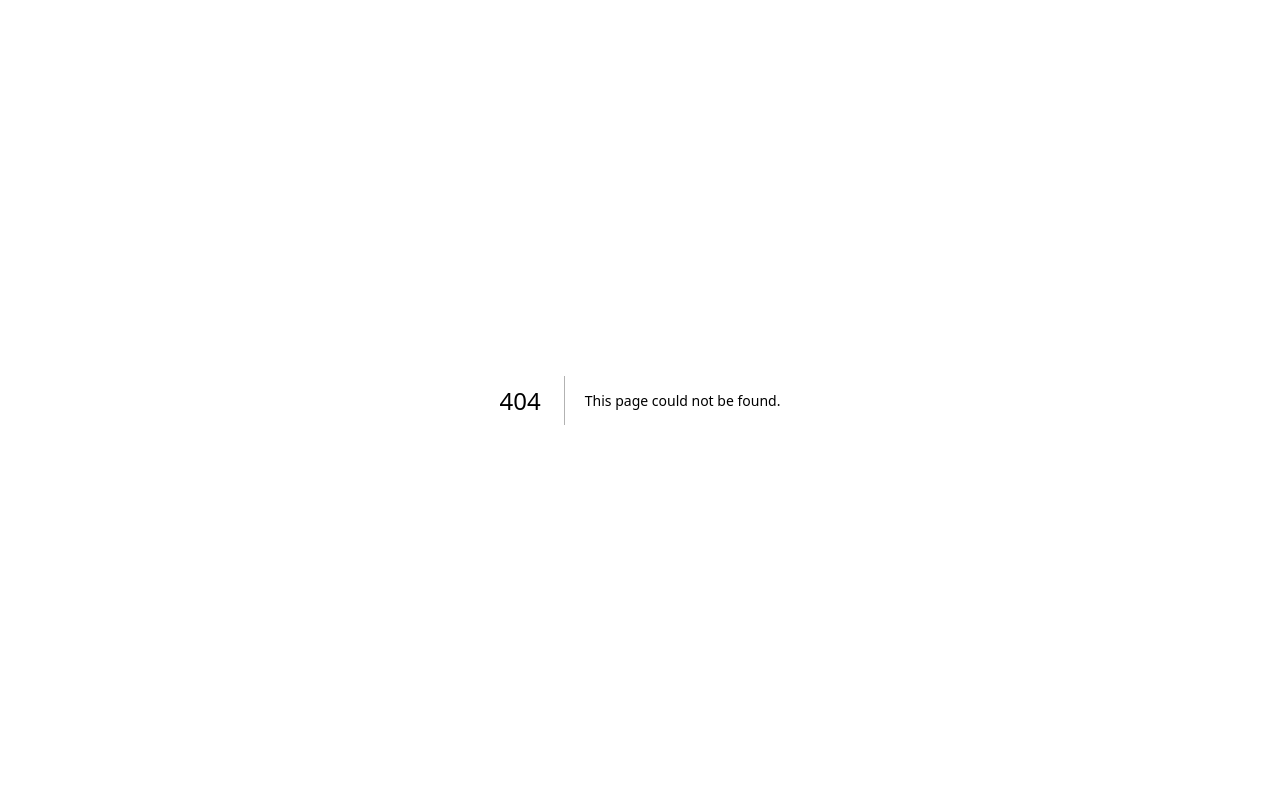
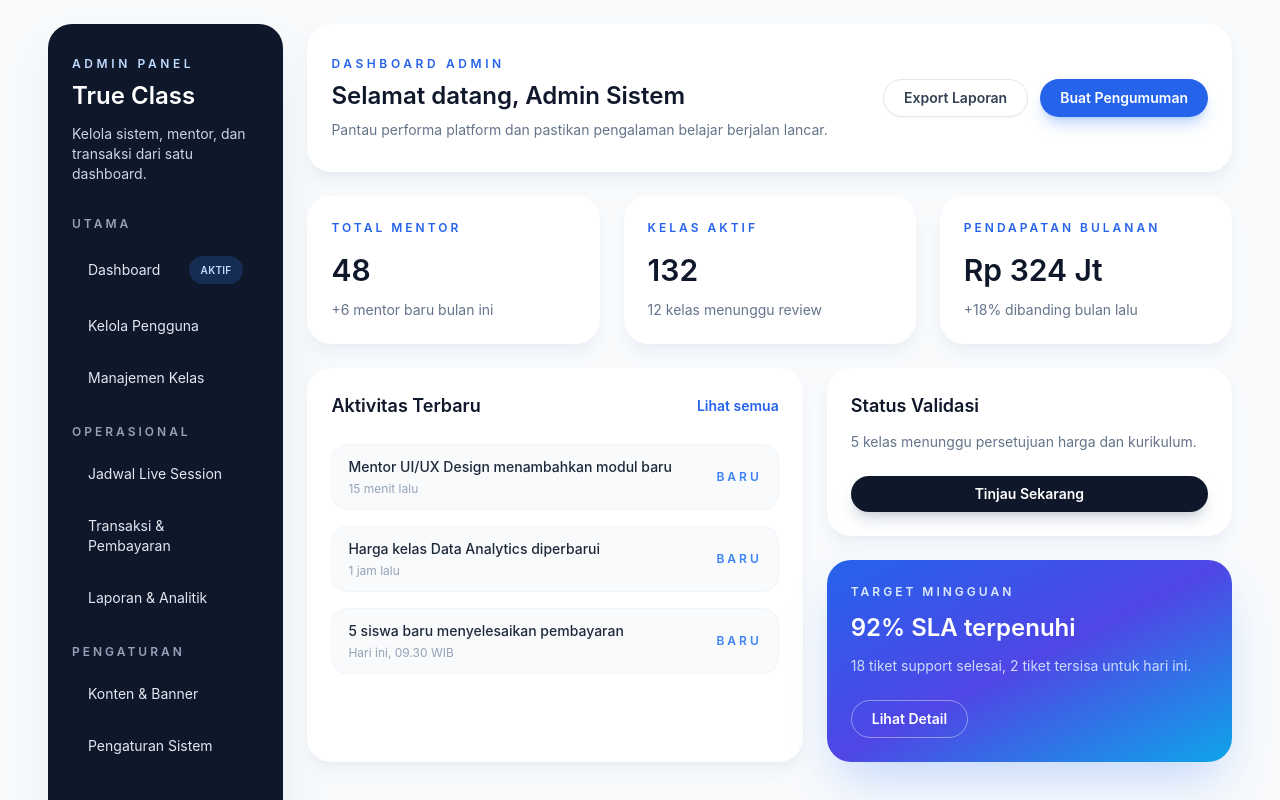
Before and after one commit to palimooutsite/true-class-app, a Next.js app in the folder frontend/: page /admin in a window 1280 px wide. Before the commit this address had no page. Shown: the top 800 px of the page. Built offline with nearby package versions, Linux system fonts and the light colour scheme.

Commit message:
Add admin dashboard page

```diff
--- /dev/null
+++ b/frontend/app/admin/page.tsx
@@ -0,0 +1,217 @@
+const menuItems = [
+  {
+    section: "Utama",
+    items: [
+      { label: "Dashboard", badge: "Aktif" },
+      { label: "Kelola Pengguna" },
+      { label: "Manajemen Kelas" }
+    ]
+  },
+  {
+    section: "Operasional",
+    items: [
+      { label: "Jadwal Live Session" },
+      { label: "Transaksi & Pembayaran" },
+      { label: "Laporan & Analitik" }
+    ]
+  },
+  {
+    section: "Pengaturan",
+    items: [{ label: "Konten & Banner" }, { label: "Pengaturan Sistem" }]
+  }
+];
+
+const summaryCards = [
+  {
+    title: "Total Mentor",
+    value: "48",
+    note: "+6 mentor baru bulan ini"
+  },
+  {
+    title: "Kelas Aktif",
+    value: "132",
+    note: "12 kelas menunggu review"
+  },
+  {
+    title: "Pendapatan Bulanan",
+    value: "Rp 324 Jt",
+    note: "+18% dibanding bulan lalu"
+  }
+];
+
+const recentActivities = [
+  {
+    title: "Mentor UI/UX Design menambahkan modul baru",
+    time: "15 menit lalu"
+  },
+  {
+    title: "Harga kelas Data Analytics diperbarui",
+    time: "1 jam lalu"
+  },
+  {
+    title: "5 siswa baru menyelesaikan pembayaran",
+    time: "Hari ini, 09.30 WIB"
+  }
+];
+
+export default function AdminPage() {
+  return (
+    <div className="min-h-screen bg-slate-50">
+      <div className="mx-auto flex min-h-screen max-w-7xl gap-6 px-4 py-6 sm:px-8 lg:px-12">
+        <aside className="hidden w-72 flex-col gap-8 rounded-3xl bg-slate-900 px-6 py-8 text-white shadow-2xl shadow-slate-300/50 lg:flex">
+          <div>
+            <p className="text-xs font-semibold uppercase tracking-[0.3em] text-blue-200">
+              Admin Panel
+            </p>
+            <h1 className="mt-2 text-2xl font-semibold">True Class</h1>
+            <p className="mt-3 text-sm text-slate-300">
+              Kelola sistem, mentor, dan transaksi dari satu dashboard.
+            </p>
+          </div>
+
+          <nav className="space-y-6">
+            {menuItems.map((menu) => (
+              <div key={menu.section}>
+                <p className="text-xs font-semibold uppercase tracking-[0.25em] text-slate-400">
+                  {menu.section}
+                </p>
+                <div className="mt-3 space-y-2 text-sm text-slate-200">
+                  {menu.items.map((item) => (
+                    <button
+                      key={item.label}
+                      className="flex w-full items-center justify-between rounded-2xl px-4 py-3 text-left transition hover:bg-white/10"
+                      type="button"
+                    >
+                      <span>{item.label}</span>
+                      {item.badge ? (
+                        <span className="rounded-full bg-blue-500/20 px-3 py-1 text-[10px] font-semibold uppercase tracking-wide text-blue-200">
+                          {item.badge}
+                        </span>
+                      ) : null}
+                    </button>
+                  ))}
+                </div>
+              </div>
+            ))}
+          </nav>
+
+          <div className="rounded-2xl bg-white/10 p-4 text-sm text-slate-200">
+            <p className="text-xs uppercase tracking-[0.2em] text-blue-200">
+              Ringkasan Sistem
+            </p>
+            <p className="mt-2 leading-relaxed">
+              3 notifikasi menunggu aksi admin hari ini.
+            </p>
+          </div>
+        </aside>
+
+        <main className="flex w-full flex-col gap-6">
+          <header className="flex flex-col gap-6 rounded-3xl bg-white px-6 py-8 shadow-lg shadow-slate-200/70 sm:flex-row sm:items-center sm:justify-between">
+            <div>
+              <p className="text-xs font-semibold uppercase tracking-[0.3em] text-blue-600">
+                Dashboard Admin
+              </p>
+              <h2 className="mt-2 text-2xl font-semibold text-slate-900">
+                Selamat datang, Admin Sistem
+              </h2>
+              <p className="mt-2 text-sm text-slate-500">
+                Pantau performa platform dan pastikan pengalaman belajar berjalan
+                lancar.
+              </p>
+            </div>
+            <div className="flex flex-wrap gap-3">
+              <button className="rounded-full border border-slate-200 bg-white px-5 py-2 text-sm font-semibold text-slate-700 shadow-sm transition hover:border-slate-300 hover:text-slate-900">
+                Export Laporan
+              </button>
+              <button className="rounded-full bg-blue-600 px-5 py-2 text-sm font-semibold text-white shadow-lg shadow-blue-500/30 transition hover:bg-blue-700">
+                Buat Pengumuman
+              </button>
+            </div>
+          </header>
+
+          <section className="grid gap-6 lg:grid-cols-3">
+            {summaryCards.map((card) => (
+              <div
+                key={card.title}
+                className="rounded-3xl bg-white p-6 shadow-lg shadow-slate-200/60"
+              >
+                <p className="text-xs font-semibold uppercase tracking-[0.25em] text-blue-600">
+                  {card.title}
+                </p>
+                <h3 className="mt-4 text-3xl font-semibold text-slate-900">
+                  {card.value}
+                </h3>
+                <p className="mt-3 text-sm text-slate-500">{card.note}</p>
+              </div>
+            ))}
+          </section>
+
+          <section className="grid gap-6 lg:grid-cols-[1.1fr_0.9fr]">
+            <div className="rounded-3xl bg-white p-6 shadow-lg shadow-slate-200/60">
+              <div className="flex items-center justify-between">
+                <h3 className="text-lg font-semibold text-slate-900">
+                  Aktivitas Terbaru
+                </h3>
+                <button
+                  className="text-sm font-semibold text-blue-600 hover:text-blue-700"
+                  type="button"
+                >
+                  Lihat semua
+                </button>
+              </div>
+              <div className="mt-6 space-y-4">
+                {recentActivities.map((activity) => (
+                  <div
+                    key={activity.title}
+                    className="flex items-center justify-between rounded-2xl border border-slate-100 bg-slate-50 px-4 py-3"
+                  >
+                    <div>
+                      <p className="text-sm font-medium text-slate-800">
+                        {activity.title}
+                      </p>
+                      <p className="mt-1 text-xs text-slate-400">
+                        {activity.time}
+                      </p>
+                    </div>
+                    <span className="text-xs font-semibold uppercase tracking-[0.25em] text-blue-500">
+                      Baru
+                    </span>
+                  </div>
+                ))}
+              </div>
+            </div>
+
+            <div className="flex flex-col gap-6">
+              <div className="rounded-3xl bg-white p-6 shadow-lg shadow-slate-200/60">
+                <h3 className="text-lg font-semibold text-slate-900">
+                  Status Validasi
+                </h3>
+                <p className="mt-3 text-sm text-slate-500">
+                  5 kelas menunggu persetujuan harga dan kurikulum.
+                </p>
+                <button className="mt-6 w-full rounded-full bg-slate-900 px-5 py-2 text-sm font-semibold text-white shadow-lg shadow-slate-400/40 transition hover:bg-slate-800">
+                  Tinjau Sekarang
+                </button>
+              </div>
+
+              <div className="rounded-3xl bg-gradient-to-br from-blue-600 via-indigo-600 to-sky-500 p-6 text-white shadow-2xl shadow-blue-500/30">
+                <p className="text-xs font-semibold uppercase tracking-[0.25em] text-blue-100">
+                  Target Mingguan
+                </p>
+                <h3 className="mt-3 text-2xl font-semibold">
+                  92% SLA terpenuhi
+                </h3>
+                <p className="mt-3 text-sm text-blue-100/90">
+                  18 tiket support selesai, 2 tiket tersisa untuk hari ini.
+                </p>
+                <button className="mt-6 rounded-full border border-white/40 px-5 py-2 text-sm font-semibold text-white transition hover:bg-white/10">
+                  Lihat Detail
+                </button>
+              </div>
+            </div>
+          </section>
+        </main>
+      </div>
+    </div>
+  );
+}
--- a/frontend/app/login/page.tsx
+++ b/frontend/app/login/page.tsx
@@ -1,3 +1,5 @@
+import Link from "next/link";
+
 export default function LoginPage() {
   return (
     <main className="min-h-screen bg-gradient-to-br from-slate-50 via-blue-50 to-indigo-100 px-6 py-12 sm:px-10 lg:px-20">
@@ -46,9 +48,12 @@ export default function LoginPage() {
                 Lupa kata sandi?
               </button>
             </div>
-            <button className="w-full rounded-full bg-blue-600 px-6 py-3 text-sm font-semibold text-white shadow-lg shadow-blue-500/30 transition hover:bg-blue-700">
+            <Link
+              className="block w-full rounded-full bg-blue-600 px-6 py-3 text-center text-sm font-semibold text-white shadow-lg shadow-blue-500/30 transition hover:bg-blue-700"
+              href="/admin"
+            >
               Masuk
-            </button>
+            </Link>
           </form>
 
           <div className="mt-8 flex items-center gap-4 text-xs text-slate-400">
```
